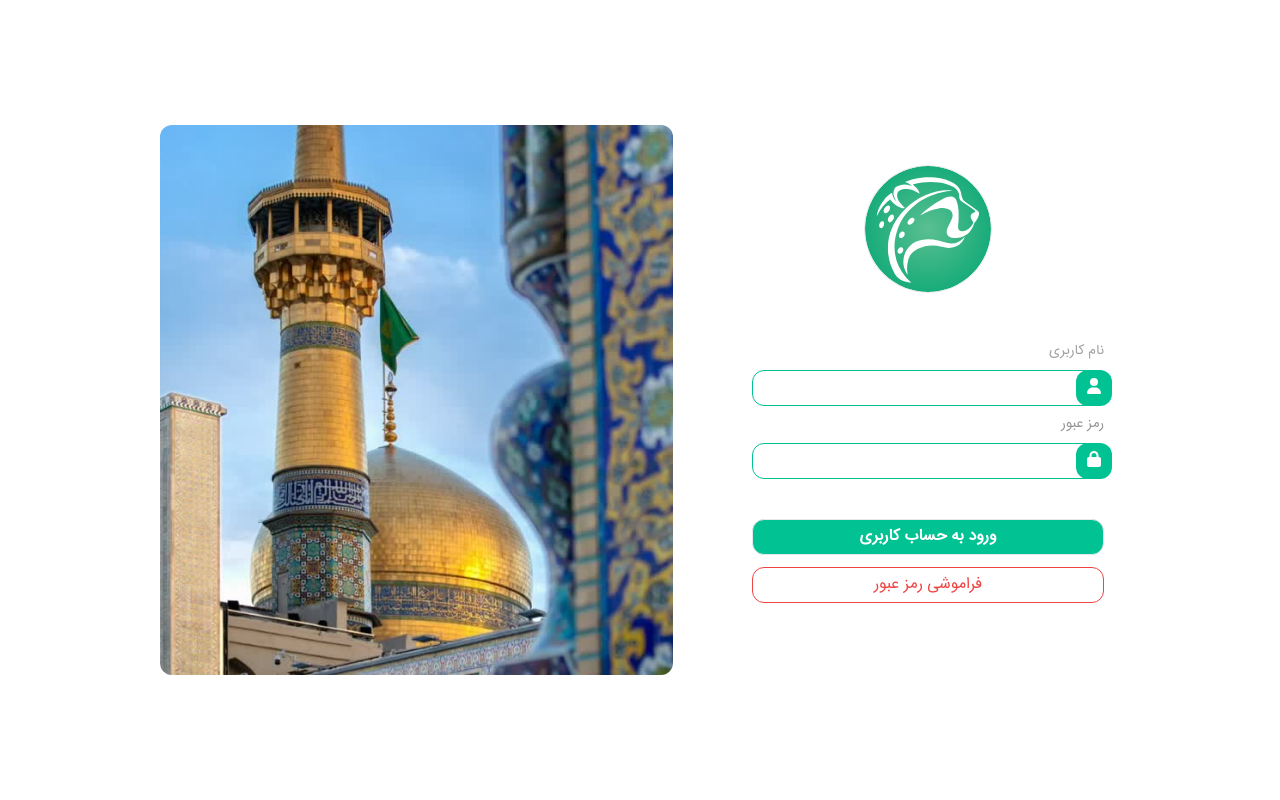
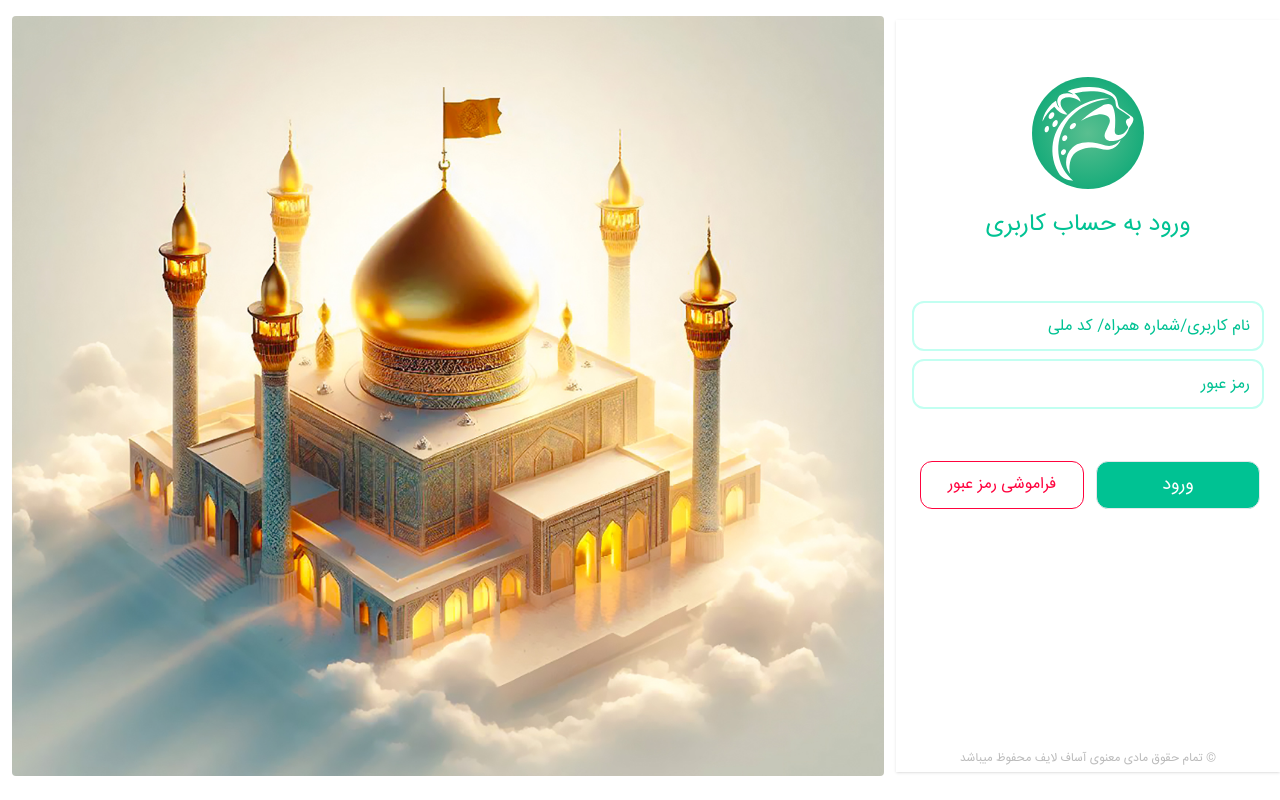
Before and after one commit to fatimaSfri/asaflife, a website: page public/login.html in a window 1280 px wide. Drawn offline with Linux system fonts and the light colour scheme.

Commit message:
add login page

```diff
--- a/public/login.html
+++ b/public/login.html
@@ -6,43 +6,53 @@
     <title>ورود</title>
     <link rel="stylesheet" href="../public/styles/output.css">
     <link rel="shortcut icon" href="./img/02.svg" type="image/x-icon">
-    <style>
-        .icon {
-          filter: invert(100%) sepia(0%) saturate(0%) hue-rotate(93deg) brightness(100%) contrast(100%);
-        }
-        </style>
 
 </head>
    <body>
-     <div class="flex items-center justify-center h-screen w-screen">
-    <div class="w-9/12 h-[550px]  flex  mx-auto   ">
-       <div class=" w-1/2 h-full ">
-           <div class=" w-96 h-52 flex justify-center items-center ">
-            <img src="./img/02.svg" class="border w-32 h-32  rounded-full object-cover">
-           </div>
+
+    <div class="flex max-md:flex-wrap-reverse items-center justify-center  w-full ">
+      <div class="flex flex-col items-center justify-evenly  min-w-96 h-[94vh] md:my-5 max-md:h-[22rem] max-sm:w-11/12 lg:w-4/12 shadow " >
+     <div class="flex flex-col items-center justify-evenly  min-w-96 h-[65vh] md:my-5 max-md:h-[22rem] max-sm:w-11/12 lg:w-4/12 mx-2 ">
+      <div class=" flex flex-col items-center justify-around">
+      <img src="./img/02.svg" class="w-28 h-28 max-md:w-20 max-md:h-20 " >
+      <h1 class="text-2xl mt-5  text-[#00c293] max-md:text-lg " >ورود به حساب کاربری</h1>
+    </div>
+      <form class=" flex  flex-col justify-around h-3/6 w-full " >
+       <div class="flex flex-col items-center  h-[116px] justify-around ">
+        <input type="text" class="w-11/12 h-[50px] border rounded-xl border-[#c2fff1] border-2 p-3 placeholder:text-[#00c293] focus:outline-[#c2fff1] focus:outline-double" placeholder="نام کاربری/شماره همراه/ کد ملی">
+        <input type="password" class="w-11/12 h-[50px] border rounded-xl border-[#c2fff1] border-2 p-3 placeholder:text-[#00c293] focus:outline-[#c2fff1] focus:outline-double "  placeholder="رمز عبور">
+      </div>
+
+       <div class="flex w-11/12 mx-auto ">
+        <button class="w-1/2 h-12 rounded-xl  border text-center mx-1 bg-[#00c293] text-white text-[18px] hover:bg-[#008061]">ورود</button>
+        <button class="w-1/2 h-12 rounded-xl border text-center mx-2 border-[#ff033e] text-[#ff033e] hover:border-2 hover:font-bold ">فراموشی رمز عبور</button>
+      </div>
 
 
-           <div class=" w-96  flex flex-col  gap-y-3 justify-around  ">
-            <label class="text-[14px] mr-4 mt-2  text-[#a3a1a1] ">نام کاربری</label>
-            <div class="w-full h-7 flex  items-center  "><div class="bordr w-9 h-9 rounded-xl  bg-[#00c293] absolute z-50 mr-2 text-white">
-                 <img src="./img/user-solid.svg" class="w-4 h-4 my-2 mx-auto icon" ></div>
-             <input type="text" class="w-11/12 h-9 border p-2 relative mx-auto pr-7 rounded-xl outline-none border-[#00c293]">
 
-                </div>
+      </form>
 
-          <label class="text-[14px] mr-4  text-[#969595] "> رمز عبور</label>
-            <div class="w-full h-7 flex  items-center  "><div class="bordr w-9 h-9 rounded-xl  bg-[#00c293] absolute z-50 mr-2 ">  <img src="./img/lock-solid-1.svg" class="w-4 h-4 my-2 mx-auto icon" ></div> <input type="text" class="w-11/12 h-9 border p-2 relative mx-auto pr-7 rounded-xl outline-none border-[#00c293]">
-                </div>
 
-            <button class="border w-11/12 h-9 mt-8 mx-auto  rounded-xl text-white font-bold bg-[#00c293]">ورود به حساب کاربری</button>
-            <button class="border w-11/12 h-9 mx-auto rounded-xl border-red-500 text-red-500">فراموشی رمز عبور</button></div>
+     </div>
+       <div class=" w-full  h-44  max-md:hidden flex items-end justify-center" >
+        <div class=" w-10/12   text-center text-[12px] text-[#bbbbbb]">
+          &#169; تمام حقوق مادی معنوی آساف لایف محفوظ میباشد
+        </div>
+       </div>
+     </div>
 
-       </div>
-       <div class="max-lg:invisible   ">
-        <img src="./img/Untitled.jpg" class="w-full h-full object-cover  rounded-xl ">
-       </div>
+
+
+     <div class="md:w-10/12 md:h-[95vh] m-3 max-md:h-96 max-md:w-full   ">
+      <img src="./img/login/001.jpg" alt="not find" class="h-full w-full object-cover rounded  md:hidden">
+      <img src="./img/login/001.jpg" alt="not find" class="h-full w-full rounded  object-cover max-md:hidden">
+     </div>
+
+
+
     </div>
-</div>
+
+
 
 </body>
 </html>
```
Also changed, not shown: public/index.html (+6 -4 lines), public/img/login/001.jpg (added), public/img/login/002.jpg (added), public/styles/output.css.
